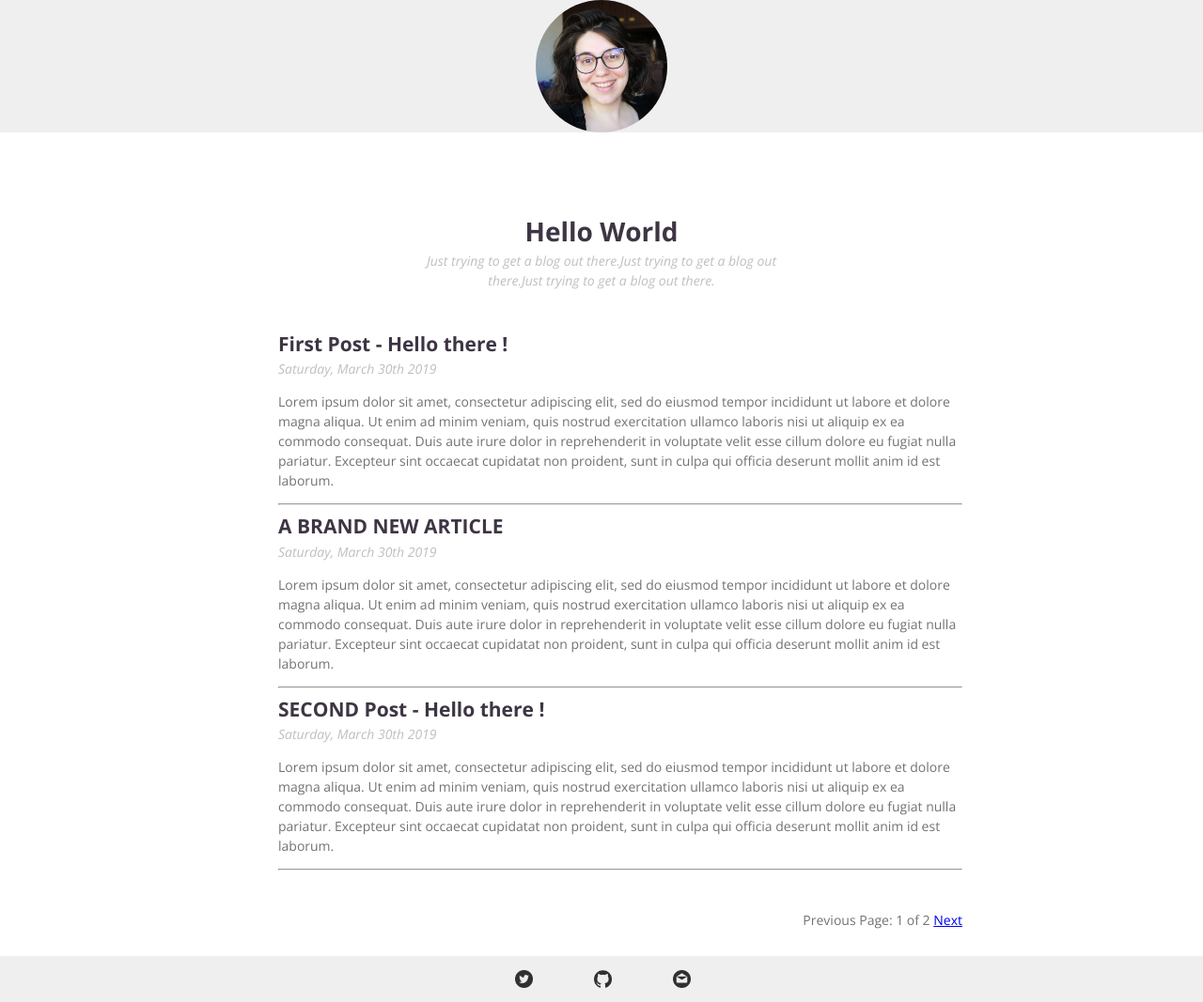
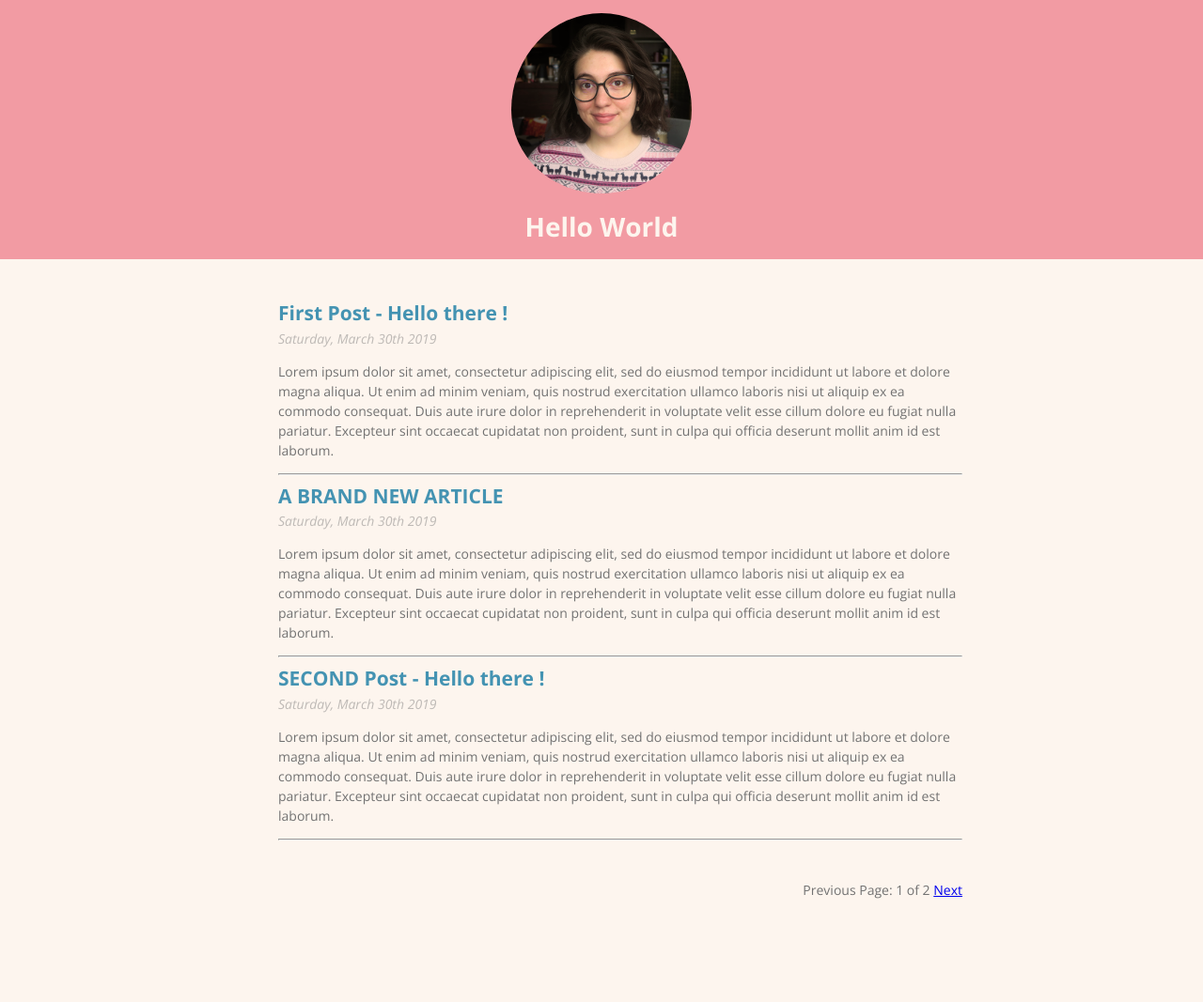
Before and after one commit to LilyHottelet/dev-blog, a Jekyll site: the page built from index.html, in a window 1280 px wide. Shown: the whole page at 94% size. Built offline with Jekyll 4.4.1, drawn with Linux system fonts in a browser that asks for light colours; the list of posts is cut into pages by our own code; after the commit the page ends 986 px from its top, so only the background shows below that.

Commit message:
Changed colors and started moving things around to match business card

```diff
--- a/_config.yml
+++ b/_config.yml
@@ -22,7 +22,7 @@ url: "" # the base hostname & protocol for your site, e.g. http://example.com
 twitter_username: jekyllrb
 github_username:  jekyll
 
-logo : "/assets/img/portrait.png"
+logo : "/assets/img/portrait-new.png"
 
 paginate: 3
 
--- a/_layouts/default.html
+++ b/_layouts/default.html
@@ -18,10 +18,10 @@
           {% if site.logo %}
           <img class="header_portrait"src="{{site.logo | relative_url}}" alt="Logo" />
         {% endif %}
+        <h1><a href="{{ "/" | absolute_url }}">{{ site.title }}</a></h1>
         </div>
 
-        <h1><a href="{{ "/" | absolute_url }}">{{ site.title }}</a></h1>
-        <p class='header_description'>{{ site.description }}</p>
+
 
       </header>
       <section>
@@ -30,13 +30,13 @@
 
       </section>
 
-    <footer>
+    <!-- <footer>
         <ul class="footer_nav">
           <li class="footer_nav_element"><a class="footer_nav_link footer_nav_link-twitter"href="#"></a></li>
           <li class="footer_nav_element"><a class="footer_nav_link footer_nav_link-github"href="#"></a></li>
           <li class="footer_nav_element"><a class="footer_nav_link footer_nav_link-email"href="#"></a></li>
         </ul>
-      </footer>
+      </footer> -->
     <script src="{{ "/assets/js/scale.fix.js" | relative_url }}"></script>
   </body>
 </html>
--- a/_sass/jekyll-theme-minimal.scss
+++ b/_sass/jekyll-theme-minimal.scss
@@ -1,7 +1,7 @@
 @import "fonts";
 
 body {
-  background-color: white;
+  background-color: #fdf5ee;
   padding:0;
   margin:0;
   font: 14px/1.5 "Open Sans", sans-serif;
@@ -14,14 +14,13 @@ body {
 
 h1,h1 a
 {
-  color:#3E3544;
+  color:#fdf5ee;
   text-decoration: none;
-  padding-top:3em;
   margin:0;
 }
 
 footer {
-  background-color:#F0EFF0;
+  background-color:#f29ba3;
   margin: auto auto 0 auto;
   width:100%;
   display:flex;
@@ -37,16 +36,16 @@ header{
   display:flex;
   flex-direction: column;
   align-items:center;
-  background-color:#F0EFF0;
+  background-color:#f29ba3;
   width:100%;
   margin:0;
+  padding: 1em 0 1em 0;
 }
 .header_portrait
 {
-  position: relative;
-  top: 50%;
+  padding: 0em 0 1em 0;
   border-radius: 50%;
-  width:11%;
+  width:15%;
 }
 .footer_nav
 {
@@ -87,7 +86,7 @@ section
 {
   text-decoration: none;
   font-weight:900;
-  color:#3E3544;
+  color:#4493b2;
   font-size: 1.5em;
 }
 
@@ -127,3 +126,8 @@ section
 padding:2em 0;
  text-align: right;
 }
+
+hr
+{
+  color : #4493b2;
+}
```
Also changed, not shown: assets/img/portrait-new.png (added).
